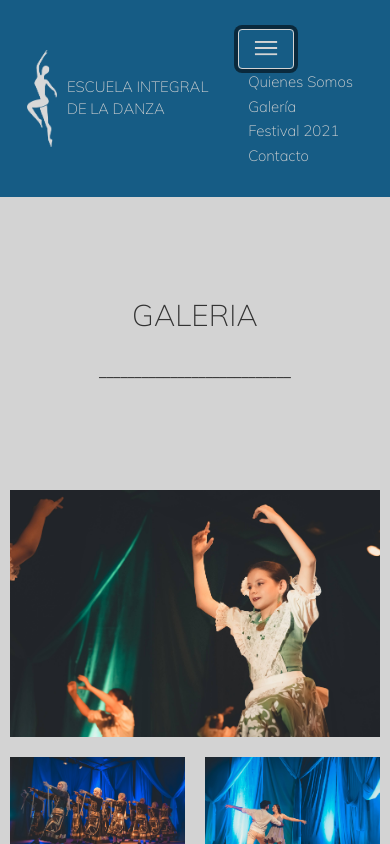
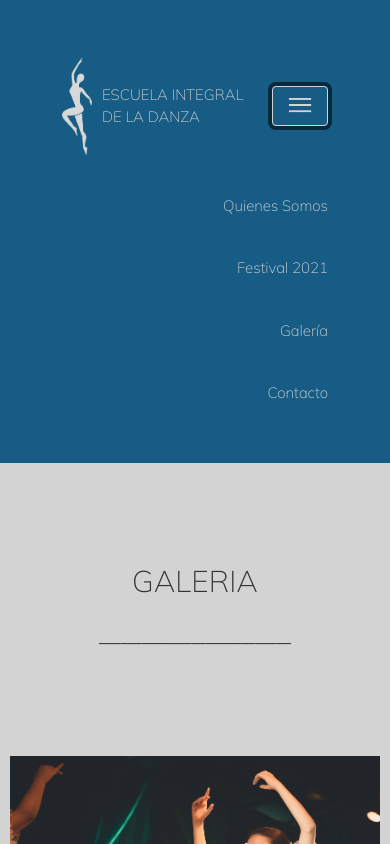
Before and after one commit to Florvasi25/ProyectoDesarrolloWeb, a plain HTML site: page Paginas/galeria.html in a window 390 px wide. Both pictures are taken after a click on the button "Toggle navigation". Shown: the top 844 px of the page. Drawn offline with nearby package versions, Linux system fonts and the light colour scheme.

Commit message:
Menu hamburguesa arreglado

```diff
--- a/Paginas/galeria.html
+++ b/Paginas/galeria.html
@@ -16,41 +16,41 @@
 
         <!-- header -->
 
-        <header class="header">
-            <nav class="navbar navbar-expand-lg navbar-light barraNavegacion">
-                <div class="container-fluid d-flex justify-content-around">
-                    <div class="d-flex align-items-center">
+        <header class="barraNavegacion">
+            <nav class="navbar navbar-expand-lg navbar-light" style="justify-content: center;">
+                <section class="container">
+                    <div class="nav__lg">
                         <a href="../index.html"><img src="../Imagenes/LogoNav.png" class="barraNavegacion__imagen" alt=""></a>
-                        <a class="nav__lg barraNavegacion__texto" href="../index.html">ESCUELA INTEGRAL DE LA DANZA
+                        <a class="barraNavegacion__texto" href="../index.html">ESCUELA INTEGRAL DE LA DANZA
                         </a>
-                        <div>
-                            <a href="../index.html" class="nav__mdsm barraNavegacion__texto">
+                    </div>
+                    <div class="nav__mdsm">
+                        <a href="../index.html"><img src="../Imagenes/LogoNav.png" class="barraNavegacion__imagen" alt=""></a>
+                        <a href="../index.html" class="barraNavegacion__texto">
                             <p>ESCUELA INTEGRAL</p>
                             <p> DE LA DANZA</p>
                         </a>
                     </div>
-                    </div>
-                    <div>
                     <button class="navbar-toggler" type="button" data-bs-toggle="collapse" data-bs-target="#navbarNav" aria-controls="navbarNav" aria-expanded="false" aria-label="Toggle navigation">
                         <span class="navbar-toggler-icon"></span>
                     </button>
-                        <div class="collapse navbar-collapse" id="navbarNav">
+                    <div class="collapse navbar-collapse" id="navbarNav" style="justify-content: end;">
                         <ul class="navbar-nav">
                         <li class="nav-item">
-                                <a class="barraNavegacion__anchor" aria-current="page" href="../Paginas/quienes-somos.html">Quienes Somos</a>
+                            <a class="nav-link barraNavegacion__anchor" aria-current="page" href="../Paginas/quienes-somos.html">Quienes Somos</a>
                         </li>
                         <li class="nav-item">
-                                <a class="barraNavegacion__anchor" href="../Paginas/galeria.html">Galería</a>
+                            <a class="nav-link barraNavegacion__anchor" href="../Paginas/festival-2022.html">Festival 2021</a>
                         </li>
                         <li class="nav-item">
-                                <a class="barraNavegacion__anchor" href="../Paginas/festival-2022.html">Festival 2021</a>
+                            <a class="nav-link barraNavegacion__anchor" href="../Paginas/galeria.html">Galería</a>
                         </li>
                         <li class="nav-item">
-                                <a class="barraNavegacion__anchor" href="../Paginas/contacto.html">Contacto</a>
+                            <a class="nav-link  barraNavegacion__anchor" href="../Paginas/contacto.html">Contacto</a>
                         </li>
                         </ul>
                     </div>
-                </div>
+                </section>
               </nav>
         </header>
 
--- a/style.css
+++ b/style.css
@@ -17,8 +17,14 @@ p {
     margin: 0;
 }
 
+
 .barraNavegacion{
     background-color: #165c85;
+}
+
+.navbar-collapse .collpase{
+    display: flex;
+    justify-content: end;
 }
 
 .barraNavegacion__imagen {
@@ -64,13 +70,21 @@ p {
 }
 
 .barraNavegacion__anchor {
-    color: #D3D3D3;
     font-size: 20px;
     text-decoration: none;
     font-family: 'Mulish', sans-serif;
     padding: 10px;
+    text-align: end;
     transition: background-color 0.5s;
     position: relative;
+}
+
+.navbar-light .navbar-nav .nav-link {
+    color: #D3D3D3;
+}
+
+.navbar-light .navbar-nav .nav-link:hover {
+    color: #D3D3D3;
 }
 
 .barraNavegacion__anchor::after {
@@ -791,6 +805,11 @@ footer {
         padding: 20px 0 20px 0;
     }
 
+    #navbarNav .navbar-collapse .collpase{
+        display: flex;
+        justify-content: end;
+    }
+
     .barraNavegacion__anchor::after {
         display: none;
     }
@@ -809,7 +828,7 @@ footer {
 
     .nav__mdsm {
         display: flex;
-        flex-direction: column;
+        align-items: center;
     }
 
     .navbar-light .navbar-toggler {
@@ -999,6 +1018,10 @@ footer {
     .barraNavegacion{
         background-color: #165c85;
         width: 100%;
+    }
+
+    .container {
+        margin: 0 50px 0 50px;
     }
 
     .barraNavegacion__texto {
```
Also changed, not shown: Paginas/contacto.html (+15 -15 lines), Paginas/festival-2022.html (+15 -15 lines), Paginas/quienes-somos.html (+15 -15 lines), index.html (+66 -20 lines). Lines whose indentation alone changed are shown as unchanged.
